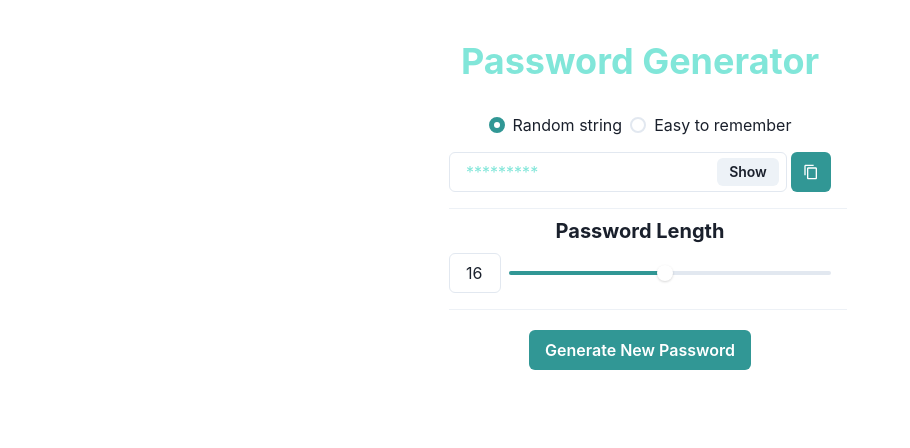
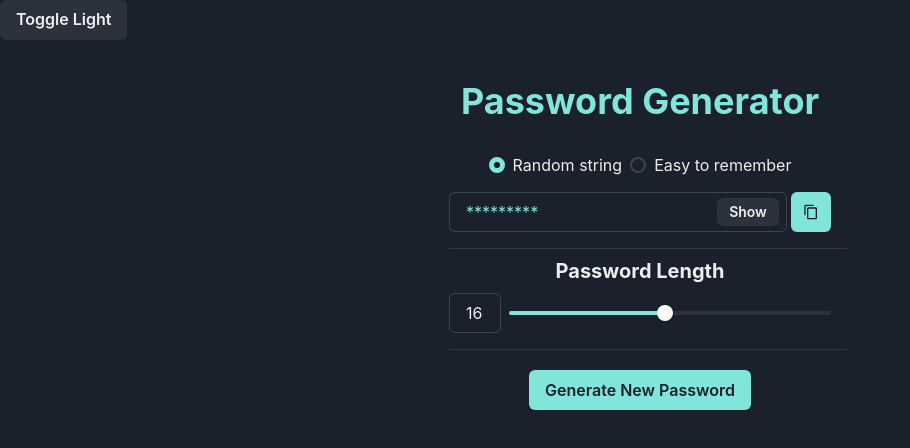
Before and after one commit to W3journey/Password-Generator, a Next.js app: page / in a window 1280 px wide. Shown: the top 448 px of the page, without its empty margins (0-910 px from the left). Built offline with nearby package versions, Linux system fonts and the light colour scheme.

Commit message:
Added Button for dark/light mode

```diff
--- /dev/null
+++ b/components/ToggleDarkMode.js
@@ -0,0 +1,14 @@
+import { Button, useColorMode } from "@chakra-ui/react";
+
+const ToggleDarkMode = () => {
+  const { colorMode, toggleColorMode } = useColorMode();
+  return (
+    <header>
+      <Button onClick={toggleColorMode}>
+        Toggle {colorMode === "light" ? "Dark" : "Light"}
+      </Button>
+    </header>
+  );
+};
+
+export default ToggleDarkMode;
--- a/pages/_document.js
+++ b/pages/_document.js
@@ -1,13 +1,16 @@
-import { Html, Head, Main, NextScript } from 'next/document'
+import { ColorModeScript } from "@chakra-ui/react";
+import NextDocument, { Html, Head, Main, NextScript } from "next/document";
+import theme from "@/styles/theme.js";
 
 export default function Document() {
   return (
     <Html lang="en">
       <Head />
       <body>
+        <ColorModeScript initialColorMode={theme.config.initialColorMode} />
         <Main />
         <NextScript />
       </body>
     </Html>
-  )
+  );
 }
--- a/pages/index.js
+++ b/pages/index.js
@@ -29,6 +29,7 @@ import {
 } from "@chakra-ui/react";
 import { useEffect, useState } from "react";
 import { CopyIcon, QusetionIcon, UpDownIcon } from "@chakra-ui/icons";
+import ToggleDarkMode from "@/components/ToggleDarkMode";
 
 export default function Home() {
   const [passwordType, setPasswordType] = useState("1");
@@ -101,6 +102,7 @@ export default function Home() {
         <meta name="viewport" content="width=device-width, initial-scale=1" />
         <link rel="icon" href="/favicon.ico" />
       </Head>
+      <ToggleDarkMode />
       <Center>
         <Box>
           <Center>
--- /dev/null
+++ b/styles/theme.js
@@ -0,0 +1,15 @@
+// theme.js
+
+// 1. import `extendTheme` function
+import { extendTheme } from "@chakra-ui/react";
+
+// 2. Add your color mode config
+const config = {
+  initialColorMode: "dark",
+  useSystemColorMode: false,
+};
+
+// 3. extend the theme
+const theme = extendTheme({ config });
+
+export default theme;
```
